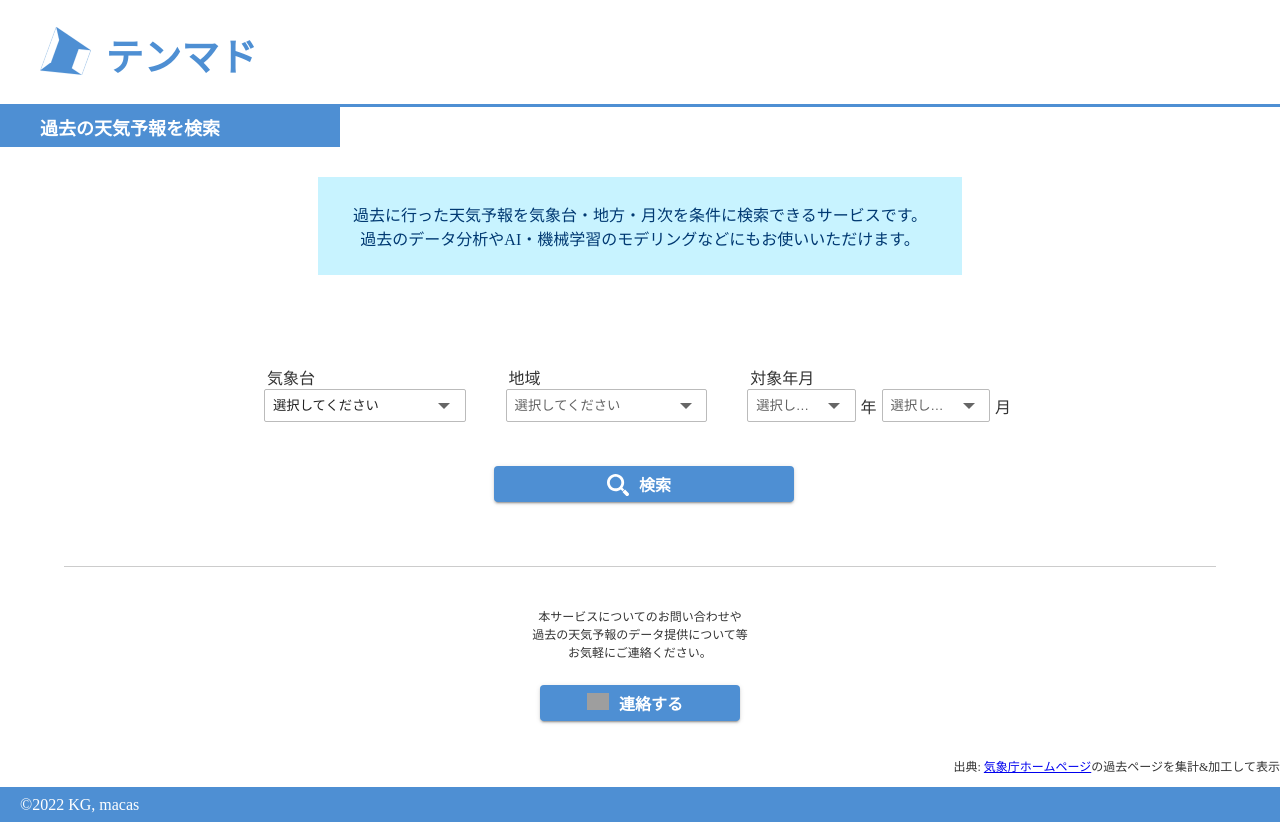
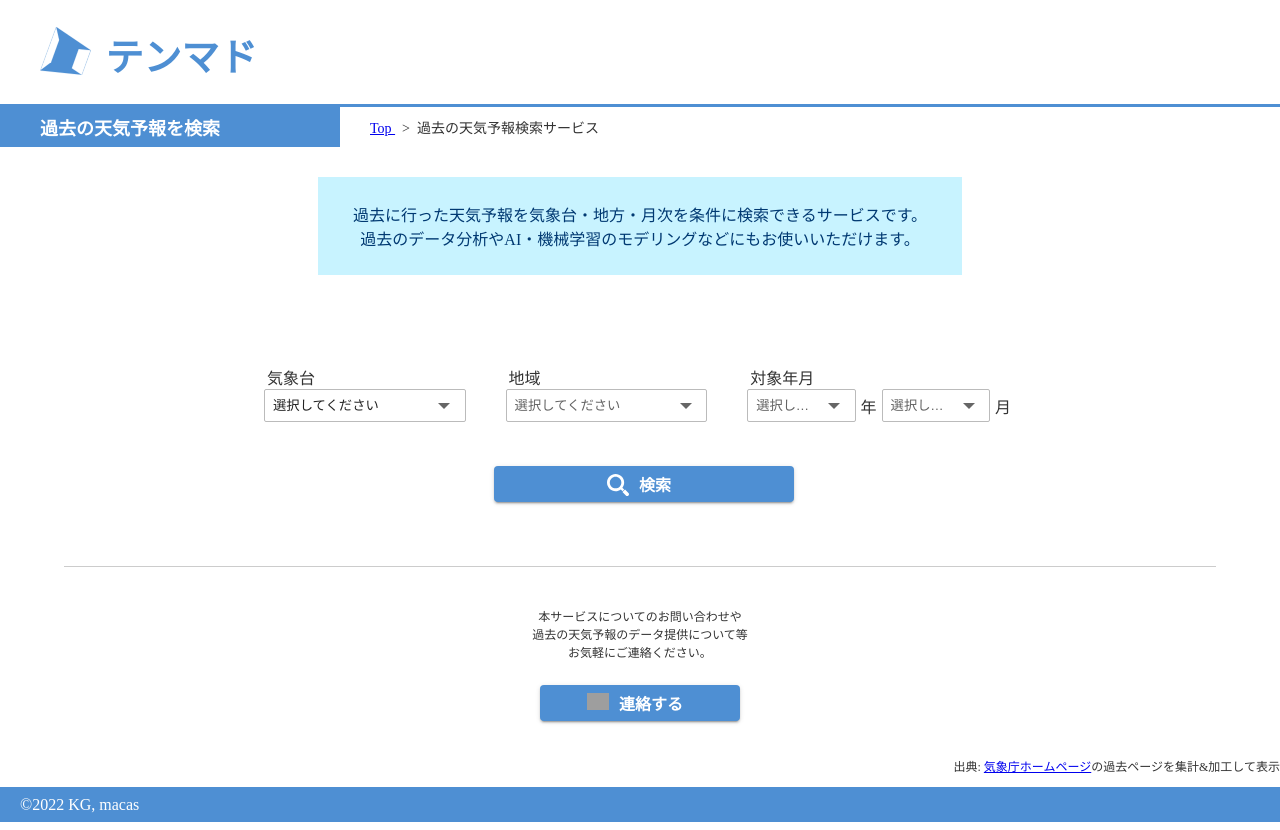
Before and after one commit to KomakiYasuhiro/tenmado-front, a Nuxt app: page /weatherforecast in a window 1280 px wide. Built offline with nearby package versions, Linux system fonts and the light colour scheme; no server answers; grey boxes are pictures that could not be loaded.

Commit message:
feat: パンくずリストを追加

```diff
--- a/app/components/pages/common/Heading.vue
+++ b/app/components/pages/common/Heading.vue
@@ -1,5 +1,16 @@
 <template lang="pug">
-h1.heading {{ headingText }}
+.heading
+    h1.heading-text {{ headingText }}
+    .heading-breadcrumbs
+        nav
+            ol.breadcrumbs(itemscope itemtype="http://schema.org/BreadcrumbList")
+                li(itemscope itemprop="itemListElement" itemtype="http://schema.org/ListItem")
+                    nuxt-link.item(to="/" itemprop="item")
+                        span(itemprop="name") Top
+                    meta(itemprop="position" content="1")
+                li.last-breadcrumb(itemscope itemprop="itemListElement" itemtype="http://schema.org/ListItem")
+                    span(itemprop="name") {{ layerName }}
+                    meta(itemprop="position" content="2")
 </template>
 
 <script lang="ts">
@@ -8,13 +19,18 @@ import Vue from 'vue'
 export default Vue.extend({
     props: {
         headingText: { type: String, required: true },
+        layerName: { type: String, required: true },
     }
 })
 
 </script>
 
 <style lang="scss" scoped>
+
 .heading {
+    display: flex;
+    align-items: center;
+    .heading-text {
         background-color: #4e8fd3;
         color: #fff;
         width: 300px;
@@ -27,4 +43,38 @@ export default Vue.extend({
         font-size: 18px;
         font-weight: bold;
     }
+
+    .heading-breadcrumbs {
+
+        margin-left: 30px;
+        font-size: 14px;
+
+        .breadcrumbs {
+            margin: 0;
+            padding: 0;
+            list-style: none;
+
+            li {
+                display: inline;
+                list-style: none;
+            }
+
+
+            li::after{
+                content: '>';
+                padding: 0 0.5em;
+                color: #333333;
+            }
+
+            li:last-child::after{
+                content: '';
+            }
+
+            .last-breadcrumb {
+                color: #333333;
+            }
+        }
+
+    }
+}
 </style>
--- a/app/pages/weatherforecast/index.vue
+++ b/app/pages/weatherforecast/index.vue
@@ -1,6 +1,6 @@
 <template lang="pug">
 article
-  Heading(:headingText="headingText")
+  Heading(:headingText="headingText", :layerName="layerName")
   Description(:descriptionText="descriptionText")
   .content
     .condition
@@ -26,6 +26,7 @@ import { WeatherForecastConditionInterface } from '~/interfaces/weatherForecast/
 
 interface DataType {
   headingText: string
+  layerName: string
   descriptionText: string
   sources: Array<string>
   contactText: string
@@ -46,6 +47,7 @@ export default Vue.extend({
   data(): DataType {
     return {
       headingText: "過去の天気予報を検索",
+      layerName: "過去の天気予報検索サービス",
       descriptionText: "過去に行った天気予報を気象台・地方・月次を条件に検索できるサービスです。</br>過去のデータ分析やAI・機械学習のモデリングなどにもお使いいただけます。",
       sources: [
         "出典: <a href='https://www.jma.go.jp/bosai/forecast/'>気象庁ホームページ</a>の過去ページを集計&加工して表示"
```
Lines whose indentation alone changed are shown as unchanged.
